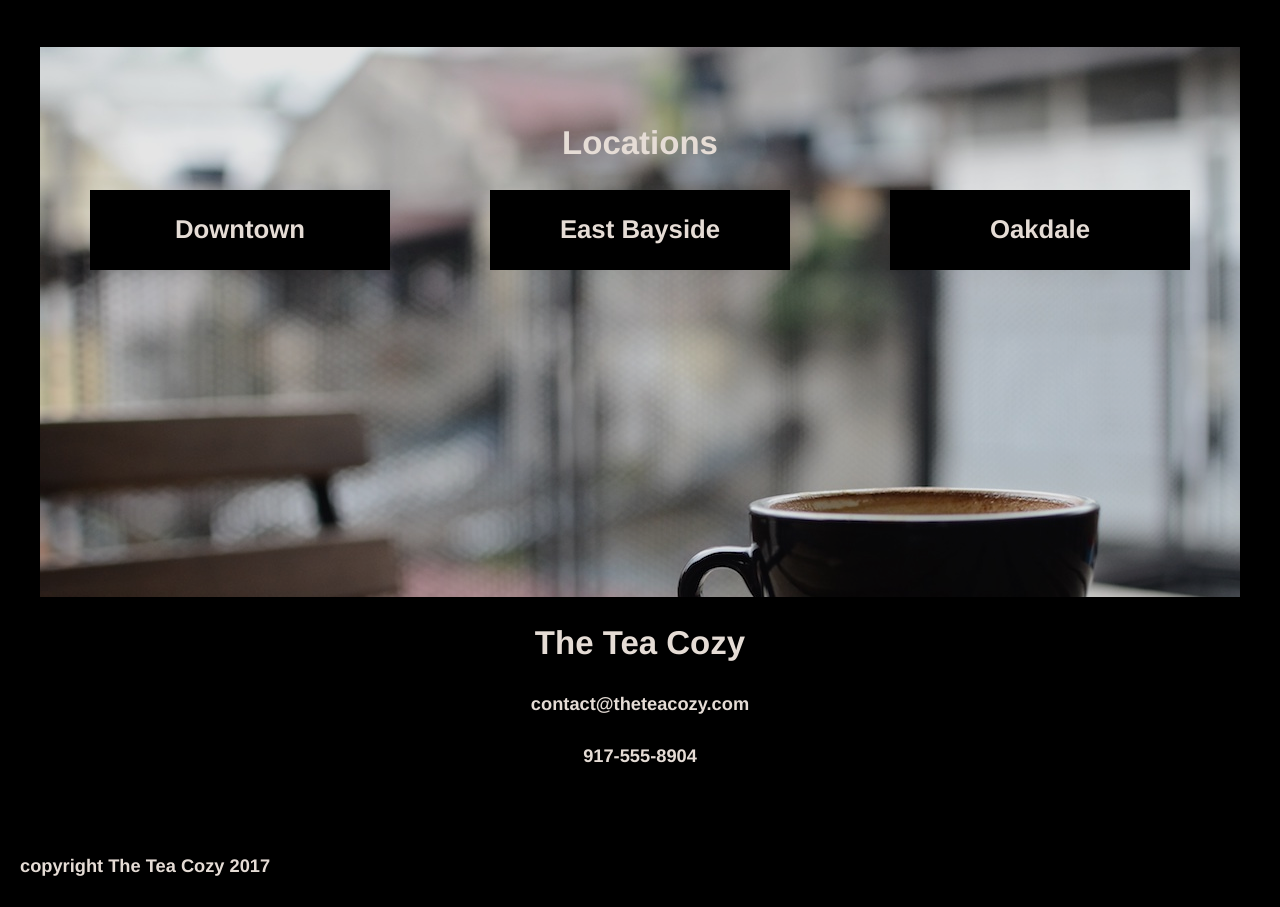
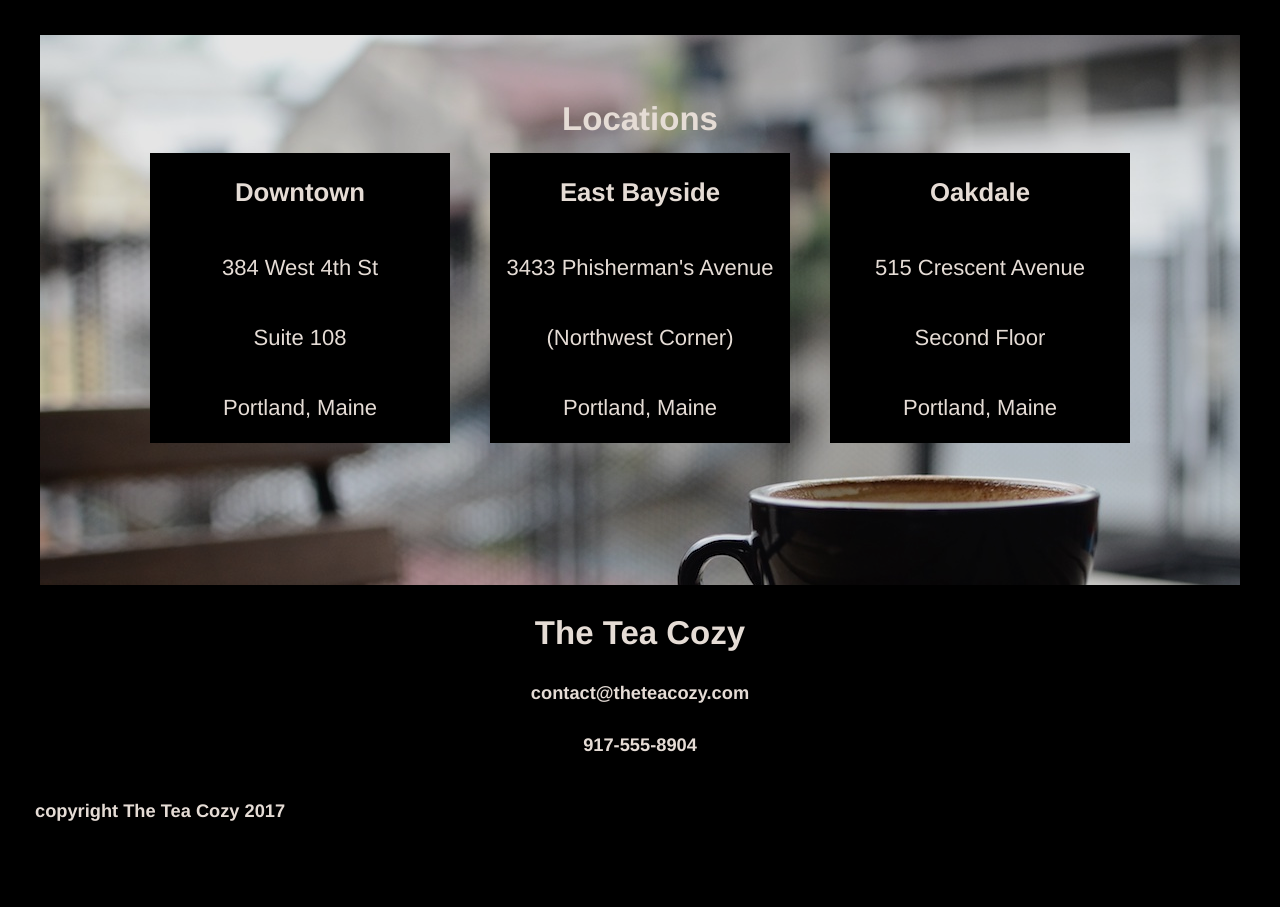
Before and after one commit to mrduke44/teacozy, a plain HTML site: page index.html in a window 1280 px wide. Shown: the part 1484-2391 px from the top of the page. After the commit the page ends 2321 px from the top, so only its background shows below. Drawn offline with Linux system fonts and the light colour scheme.

Commit message:
final 1.0

```diff
--- a/index.html
+++ b/index.html
@@ -60,16 +60,25 @@
       <div id="addresses" class="flex-box">
         <div class="address">
           <h3>Downtown</h3>
+          <p>384 West 4th St</p>
+          <p>Suite 108</p>
+          <p>Portland, Maine</p>
         </div>
         <div class="address">
           <h3>East Bayside</h3>
+          <p>3433 Phisherman's Avenue</p>
+          <p>(Northwest Corner)</p>
+          <p>Portland, Maine</p>
         </div>
         <div class="address">
           <h3>Oakdale</h3>
+          <p>515 Crescent Avenue</p>
+          <p>Second Floor</p>
+          <p>Portland, Maine</p>
         </div>
       </div>
     </div>
-    <div id="contact">
+    <div id="contact" class="flex-box">
       <h2>The Tea Cozy</h2>
       <h5>contact@theteacozy.com</h5>
       <h5>917-555-8904</h5>
--- a/resources/css/style.css
+++ b/resources/css/style.css
@@ -8,6 +8,10 @@ body{
   opacity:0.9;
   font-size: 22px;
   text-align: center;
+}
+
+h2, h5{
+  margin: 15px;
 }
 
 a {
@@ -88,7 +92,7 @@ nav span{
 }
 
 .tea span {
-  padding-top: 10px;
+  margin-top: 10px;
   font-weight: bold;
 }
 
@@ -100,18 +104,26 @@ nav span{
   margin-top: 50px;
 }
 
-#addresses{
-  justify-content: space-around;
+#addresses.flex-box{
+  margin:auto;
 }
 
 .address {
   width: 300px;
   height:auto;
   background-color: black;
+  opacity: 1;
+  display: flex;
+  flex-direction: column;
+  margin: 0px 20px;
 }
 
 #contact {
   height: 200px;
+}
+
+#contact.flex-box {
+    flex-direction: column;
 }
 
 /* Footer Styles */
```
